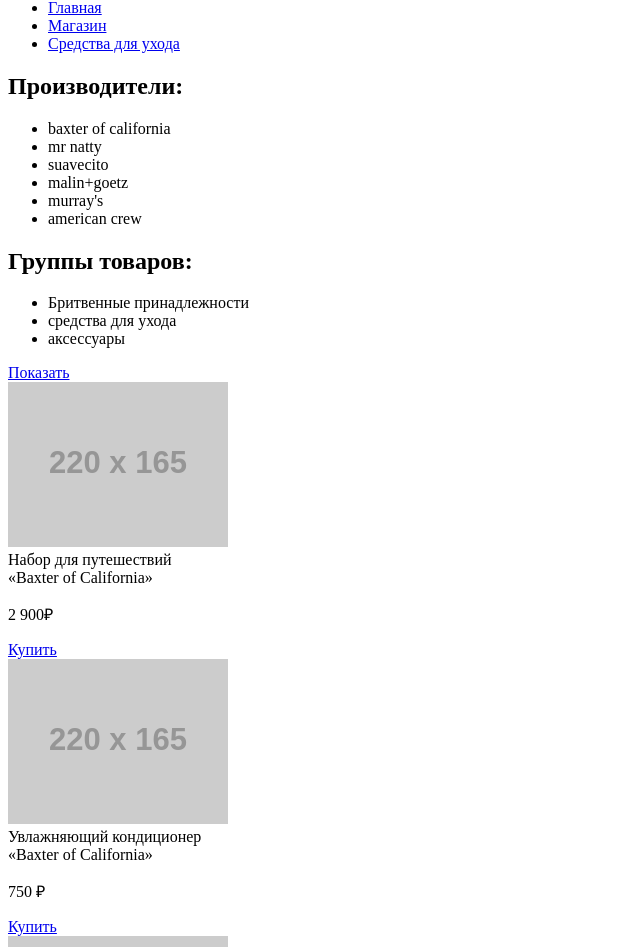
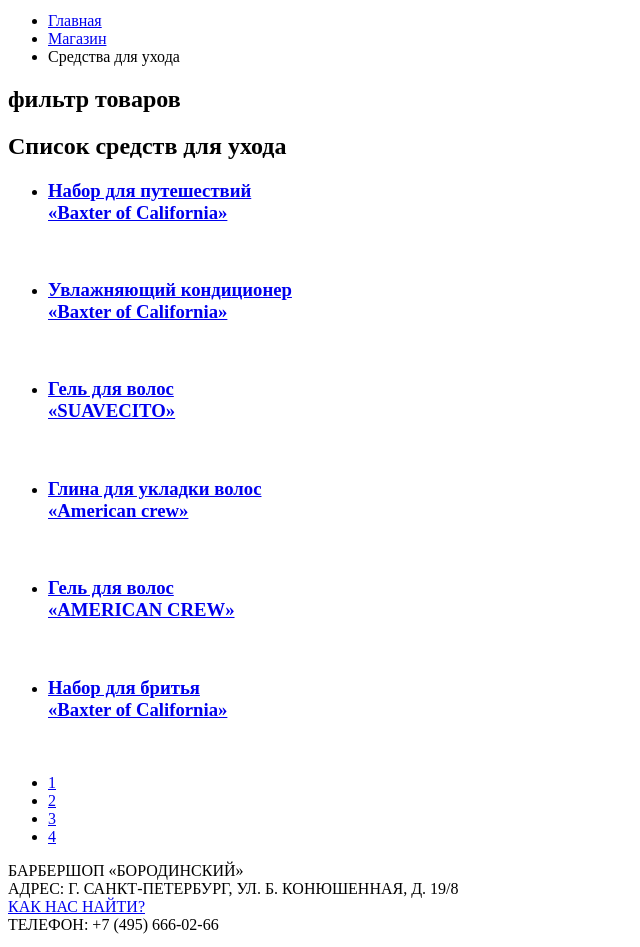
Before and after one commit to Greavis/637935-barbershop-27, a plain HTML site: page catalog.html in a window 1280 px wide. Shown: the part 228-1175 px from the top of the page, without its empty margins (0-640 px from the left). Drawn offline with Linux system fonts and the light colour scheme; placeholder pictures from the web are drawn by us.

Commit message:
Update catalog.html

```diff
--- a/catalog.html
+++ b/catalog.html
@@ -7,105 +7,82 @@
 <body>
   <header>
     <div>
-      <div><a href="#"><img src="https://via.placeholder.com/111x24" alt="barbershop"></a></div>
+      <div><a href="index.html"><img src="https://via.placeholder.com/111x24" alt="barbershop"></a></div>
       <ul>
         <li><a href="#">Информация</a></li>
         <li><a href="#">Новости</a></li>
         <li><a href="#">Прайс-лист</a></li>
-        <li><a href="#">Магазин</a></li>
+        <li class="site-navigation-current"><a href="#">Магазин</a></li>
         <li><a href="#">Контакты</a></li>
         <li><span></span><a href="#">Выход</a></li>
       </ul>
     </div>
   </header>
 
-  <main>
+  <main class="container">
+      <h1 class="page-title">СРЕДСТВА ДЛЯ УХОДА</h1>
+      <ul class="breadcrumbs">
+        <li><a href="index.html">Главная</a><span></span></li>
+        <li><a href="catalog.html">Магазин</a><span></span></li>
+        <li class="current-breadcrumbs">Средства для ухода</li>
+      </ul>
+
     <section>
-      <h1>СРЕДСТВА ДЛЯ УХОДА</h1>
-      <ul>
-        <li><a href="#">Главная</a></li>
-        <li><span></span><a href="#">Магазин</a></li>
-        <li><span></span><a href="#">Средства для ухода</a></li>
-      </ul>
+      <h2 class="visually-hidden">фильтр товаров</h2>
+      <!-- Здесь будет форма -->
     </section>
 
-    <aside>
-     <div>
-      <h2>Производители:</h2>
-      <ul>
-        <li><span></span>baxter of california</li>
-        <li><span></span>mr natty</li>
-        <li><span></span>suavecito</li>
-        <li><span></span>malin+goetz</li>
-        <li><span></span>murray's</li>
-        <li><span></span>american crew</li>
+    <section class="catalog">
+     <h2 class="visually-hidden">Список средств для ухода</h2>
+      <ul class="catalog-list">
+        <li class="catalog-item">
+          <h3><a href="catalog-item.html">
+            Набор для путешествий <br>
+            «Baxter of California»
+          </a></h3>
+          <p><img src="#" alt=""></p>
+        </li>
+
+        <li class="catalog-item">
+          <h3><a href="catalog-item.html">
+            Увлажняющий кондиционер <br>
+            «Baxter of California»
+          </a></h3>
+          <p><img src="#" alt=""></p>
+        </li>
+
+        <li class="catalog-item">
+          <h3><a href="catalog-item.html">
+            Гель для волос <br>
+            «SUAVECITO»
+          </a></h3>
+          <p><img src="#" alt=""></p>
+        </li>
+
+        <li class="catalog-item">
+          <h3><a href="catalog-item.html">
+            Глина для укладки волос <br>
+            «American crew»
+          </a></h3>
+          <p><img src="#" alt=""></p>
+        </li>
+
+        <li class="catalog-item">
+          <h3><a href="catalog-item.html">
+            Гель для волос <br>
+            «AMERICAN CREW»
+          </a></h3>
+          <p><img src="#" alt=""></p>
+        </li>
+
+        <li class="catalog-item">
+          <h3><a href="catalog-item.html">
+            Набор для бритья <br>
+            «Baxter of California»
+          </a></h3>
+          <p><img src="#" alt=""></p>
+        </li>
       </ul>
-     </div>
-     <div>
-       <h2>Группы товаров:</h2>
-       <ul>
-         <li><span></span>Бритвенные принадлежности</li>
-         <li><span></span>средства для ухода</li>
-         <li><span></span>аксессуары</li>
-       </ul>
-     </div>
-     <a href="#">Показать</a>
-    </aside>
-    <section>
-      <div>
-      <img src="https://via.placeholder.com/220x165" alt="набор для путешествий"><br>
-      Набор для путешествий<br>
-      «Baxter of California»
-       <p>
-         2 900₽
-       </p>
-        <a href="#">Купить</a>
-      </div>
-      <div>
-      <img src="https://via.placeholder.com/220x165" alt="увлажняющий кондиционер"><br>
-      Увлажняющий кондиционер<br>
-      «Baxter of California»
-       <p>
-         750 ₽
-       </p>
-        <a href="#">Купить</a>
-      </div>
-      <div>
-      <img src="https://via.placeholder.com/220x165" alt="гель для волос"><br>
-      Гель для волос<br>
-      «SUAVECITO»
-       <p>
-         290 ₽
-       </p>
-        <a href="#">Купить</a>
-      </div>
-      <div>
-      <img src="https://via.placeholder.com/220x165" alt="глина для укладки волос"><br>
-      Глина для укладки волос<br>
-      «American crew»
-       <p>
-         500 ₽
-       </p>
-        <a href="#">Купить</a>
-      </div>
-      <div>
-      <img src="https://via.placeholder.com/220x165" alt="гель для волос"><br>
-      Гель для волос<br>
-      «AMERICAN CREW»
-       <p>
-         300 ₽
-       </p>
-        <a href="#">Купить</a>
-      </div>
-      <div>
-      <img src="https://via.placeholder.com/220x165" alt="набор для бритья"><br>
-      Набор для бритья<br>
-      «Baxter of California»
-       <p>
-         3 900 ₽
-       </p>
-        <a href="#">Купить</a>
-      </div>
     </section>
     <div title="страницы">
       <ul>
```
